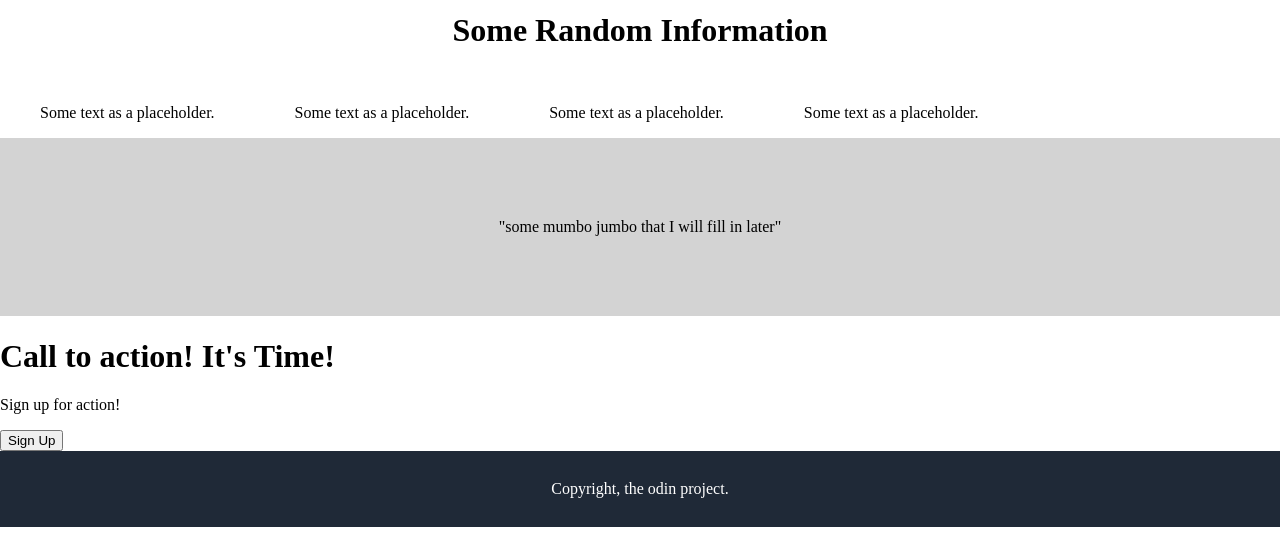
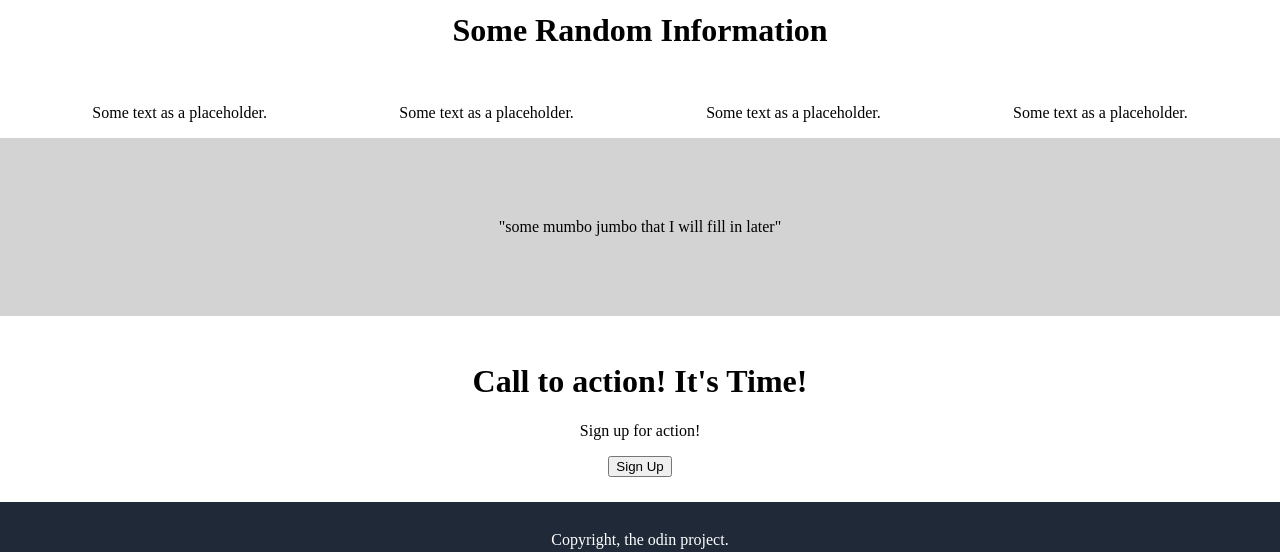
Before and after one commit to mstaubach/landingPage, a plain HTML site: page index.html in a window 1280 px wide. Shown: the part 191-743 px from the top of the page. Drawn offline with Linux system fonts and the light colour scheme.

Commit message:
Cleaning up RandomContent area

```diff
--- a/index.html
+++ b/index.html
@@ -61,7 +61,7 @@
             </blockquote>
         </div>
 
-        <div>
+        <div class="callToAction">
             <h1>Call to action! It's Time!</h1>
             <p>Sign up for action!</p>
             <button>Sign Up</button>
--- a/styles.css
+++ b/styles.css
@@ -50,10 +50,12 @@ a{
 .figureSection{
     display: flex;
     flex-direction: row;
+    justify-content: space-evenly;
 }
 
-.randomContent > img {
+.figureSection > figure > img {
     outline-color: blue;
+
 }
 
 /*Quote Space*/
@@ -63,6 +65,12 @@ a{
     padding: 5%;
 }
 
+/*Call to Action*/
+.callToAction{
+    text-align: center;
+    padding: 2%;
+
+}
 
 footer{
     text-align: center;
```
